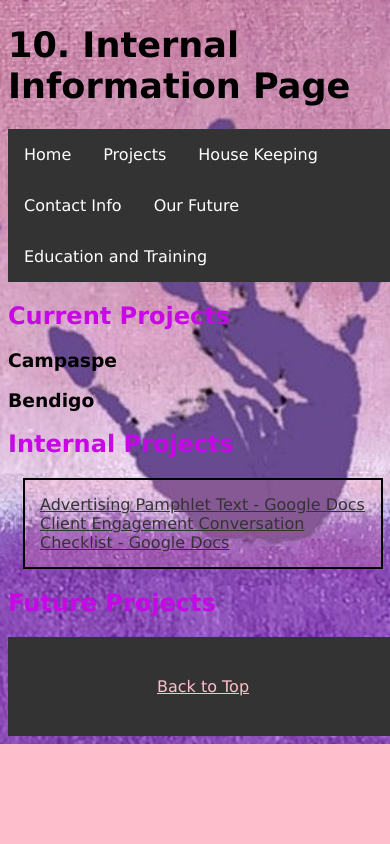
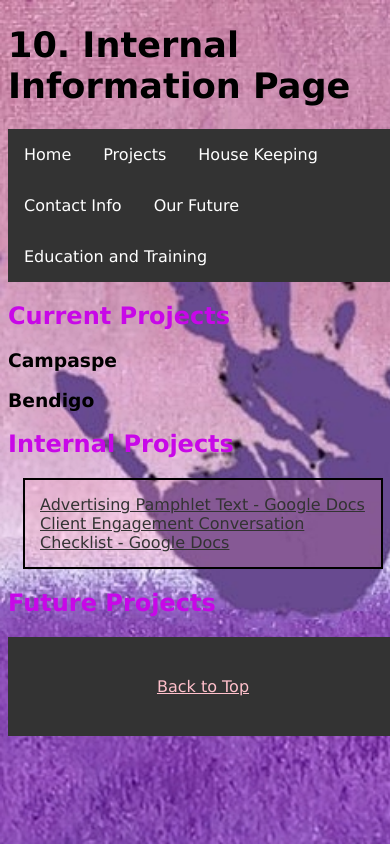
Before and after one commit to jadebujeya/ActivateYouthVoiceInternal.github.io, a PHP site: page / in a window 390 px wide. Run offline with PHP 8.4, Linux system fonts and the light colour scheme.

Commit message:
Update AYVstyle.css
changed background-attachment: fixed; from scroll

```diff
--- a/AYVstyle.css
+++ b/AYVstyle.css
@@ -18,7 +18,7 @@
 		font-family: verdana;
 		background-image: url('Images/AYVHand.jpg');
 		background-repeat: no-repeat;
-		background-attachment: scroll;
+		background-attachment: fixed;
 		background-size: cover;
 		width:100%;
 		z-index=0;
```
